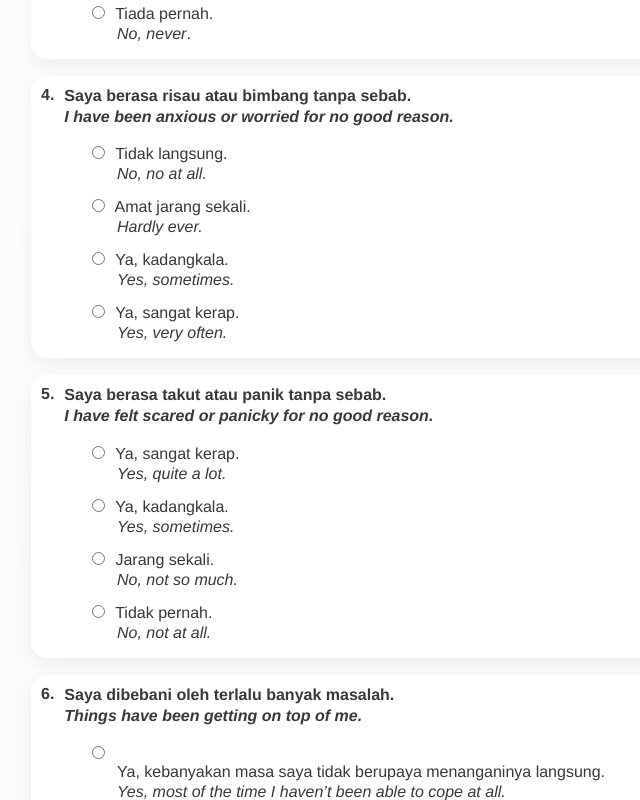
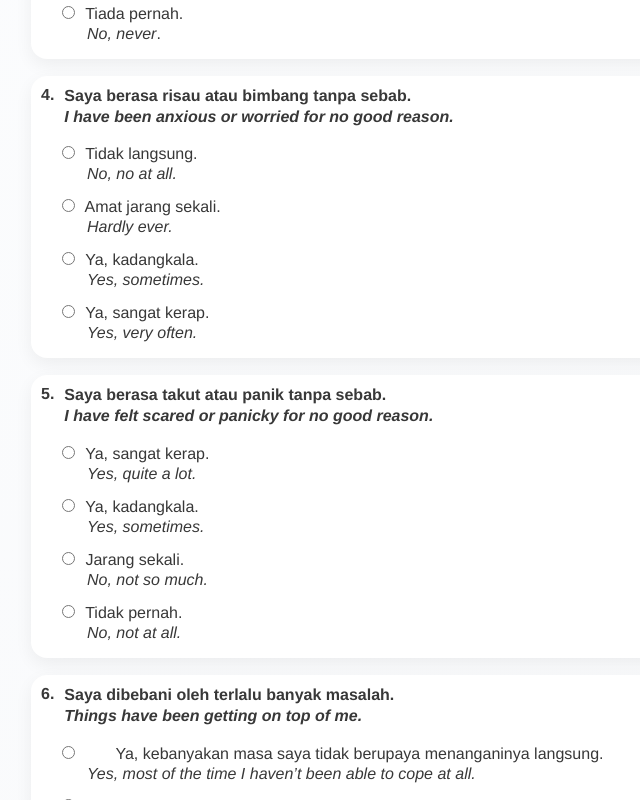
Before and after one commit to medicscores/EPDS-Malay-English-version, a plain HTML site: page index.html in a window 1280 px wide. Shown: the part 1340-2140 px from the top of the page, without its empty margins (44-684 px from the left). Drawn offline with Linux system fonts and the light colour scheme.

Commit message:
Update index.html

```diff
--- a/index.html
+++ b/index.html
@@ -48,9 +48,9 @@ p { font-family: Arial, sans serif; font-size: 15px; margin: 0; padding: 0; line
     padding:5px 15px;
     border-radius:10px;
     border:1px solid transparent;
-    cursor:pointer; margin-left: 30px; }
+    cursor:pointer; }
 .eng-option { display: block; margin-top: 2px; margin-left: 30px; }
-.malay-option {display: block; margin-left: 30px;  }
+.malay-option {display: inline-block; margin-left: 30px;  }
 
   .option input[type="radio"]{
     accent-color: var(--accent);  margin-right: 6px;
```
